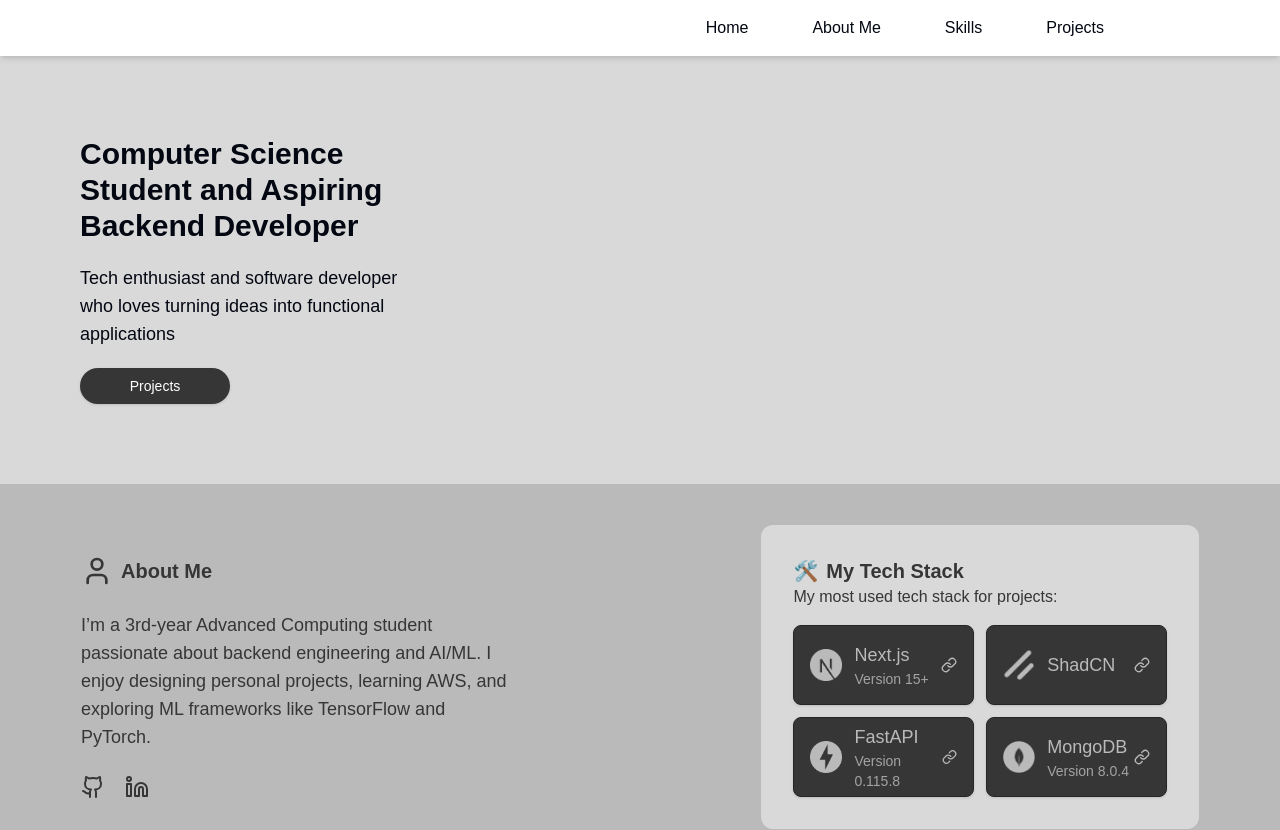
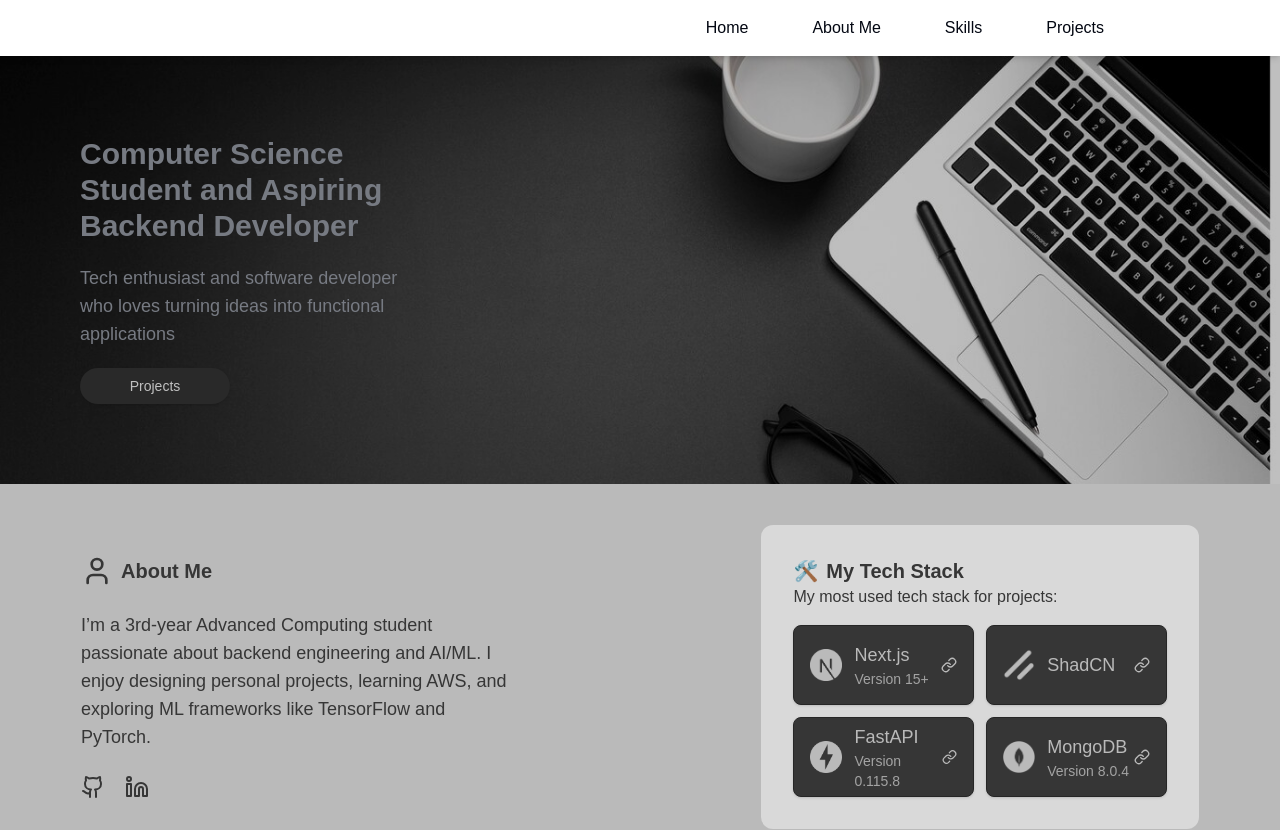
Before and after one commit to VictorNguyen0702/tech-portfolio, a Next.js app: page / in a window 1280 px wide. Shown: the top 830 px of the page. Built offline with nearby package versions, Linux system fonts and the light colour scheme.

Commit message:
feat: add hero background image

```diff
--- a/src/app/globals.css
+++ b/src/app/globals.css
@@ -42,6 +42,7 @@
     --button-color: hsl(0, 0%, 0%);
     --hero-color: hsl(0, 0%, 85%);
     --text-hover-color: hsl(240, 100%, 19.6%);
+    --hero-text-color: hsl(220, 9%, 65%);
   }
 
   .dark {
--- a/src/components/ui/Hero.jsx
+++ b/src/components/ui/Hero.jsx
@@ -15,10 +15,10 @@
       });
     }
     return (
-      <div className="bg-[var(--hero-color)]">
+      <div className="bg-cover brightness-75" style={{ backgroundImage: "url('/background-image.png')" }}>
         <FadeIn className="flex flex-col items-left justify-left px-10 py-20 lg:p-20 gap-5">
-          <div className="text-3xl font-bold sm:w-full lg:w-[30%]">Computer Science Student and Aspiring Backend Developer</div>
-          <div className="text-lg sm:w-full lg:w-[30%]">Tech enthusiast and software developer who loves turning ideas into functional applications</div>
+          <div className="text-3xl text-[var(--hero-text-color)] font-bold sm:w-full lg:w-[30%]">Computer Science Student and Aspiring Backend Developer</div>
+          <div className="text-lg text-[var(--hero-text-color)] sm:w-full lg:w-[30%]">Tech enthusiast and software developer who loves turning ideas into functional applications</div>
           <Button asChild className="bg-[var(--dark-color)] text-white max-w-[150px] rounded-full px-4 py-2 transition hover:brightness-75">
             <motion.a href="#projects" className="hover:text-[var(--text-hover-color)]" onClick={(e) => { e.preventDefault(); handleScroll('projects');}}>Projects</motion.a>
           </Button>
```
Also changed, not shown: public/background-image.png (added).
